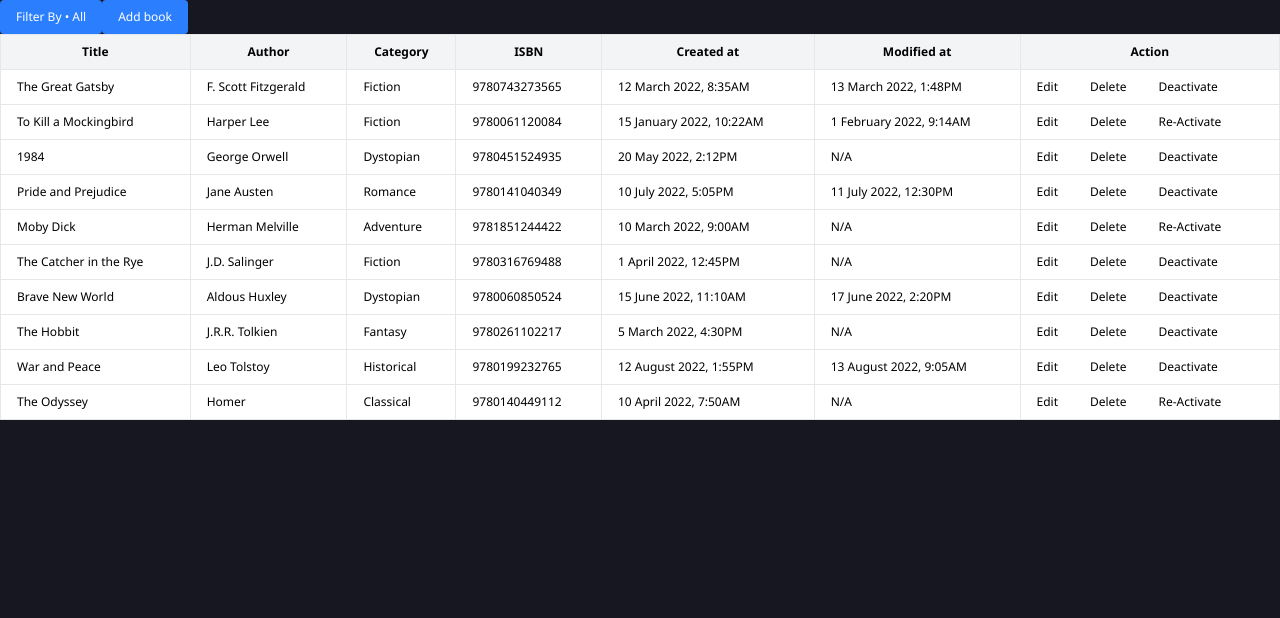
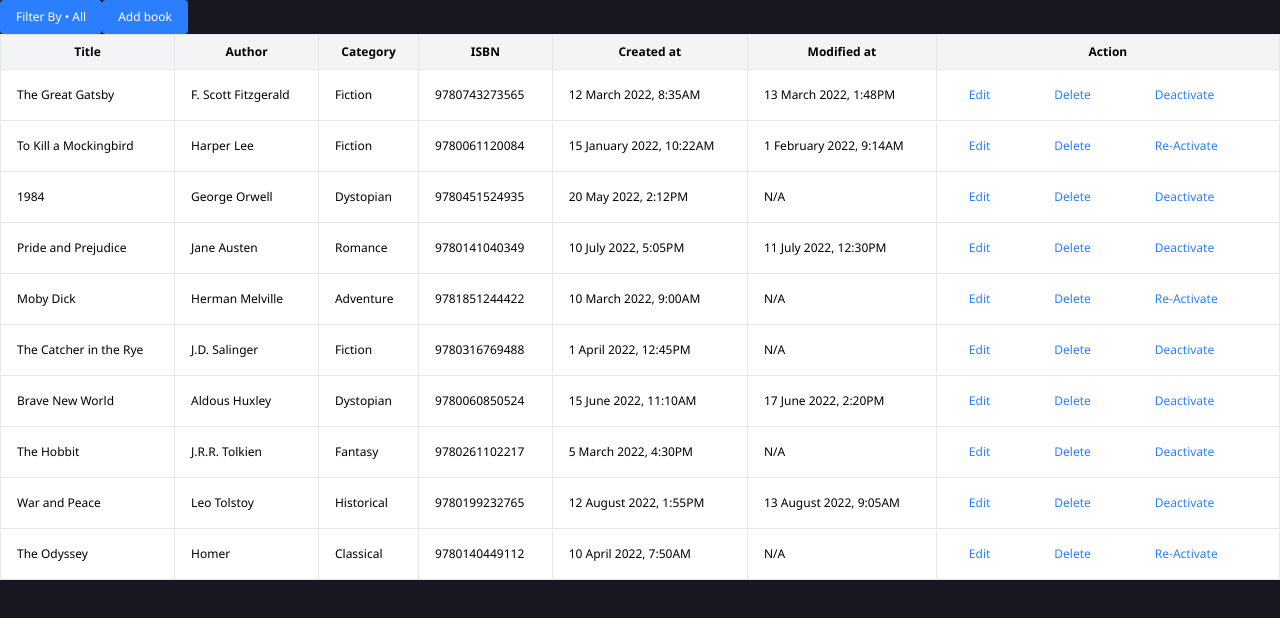
Before and after one commit to vladyslav-dev/BookListApp, a React (Vite) app: page /dashboard in a window 1280 px wide. Shown: the top 618 px of the page. Built offline with nearby package versions, Linux system fonts and the light colour scheme; data requests are answered from the project's data file.

Commit message:
Add Button "link" variant attr

```diff
--- a/src/components/BookTable/BookTable.tsx
+++ b/src/components/BookTable/BookTable.tsx
@@ -117,9 +117,9 @@ const BookTable = () => {
 
                     return (
                         <div className='flex space-x-8'>
-                            <button onClick={() => onBookEdit(id)}>Edit</button>
-                            <button onClick={() => onBookDelete(id)}>Delete</button>
-                            <button onClick={() => action(id)}>{actionName}</button>
+                            <Button variant='link' onClick={() => onBookEdit(id)}>Edit</Button>
+                            <Button variant='link' onClick={() => onBookDelete(id)}>Delete</Button>
+                            <Button variant='link' onClick={() => action(id)}>{actionName}</Button>
                         </div>
                     )
                 },
--- a/src/components/ui/Button.tsx
+++ b/src/components/ui/Button.tsx
@@ -1,10 +1,22 @@
 import { ButtonHTMLAttributes, FC, PropsWithChildren } from 'react'
 
-interface ButtonProps extends ButtonHTMLAttributes<HTMLButtonElement> {}
+interface ButtonProps extends ButtonHTMLAttributes<HTMLButtonElement> {
+  variant?: 'primary' | 'link';
+}
 
-const Button: FC<PropsWithChildren<ButtonProps>> = ({ children, ...props }) => {
+const Button: FC<PropsWithChildren<ButtonProps>> = ({ children, variant = 'primary', ...props }) => {
+
+  const baseStyles = 'inline-block px-4 py-2 rounded cursor-pointer';
+
+  const variantStyles = {
+    primary: 'bg-blue-500 text-white hover:bg-blue-600',
+    link: 'bg-transparent text-blue-500 hover:text-blue-600',
+  };
+
+  const buttonStyles = `${baseStyles} ${variantStyles[variant]}`;
+
   return (
-    <button className='inline-block px-4 py-2 bg-blue-500 text-white rounded cursor-pointer' {...props}>{children}</button>
+    <button className={buttonStyles} {...props}>{children}</button>
   )
 }
 
```
